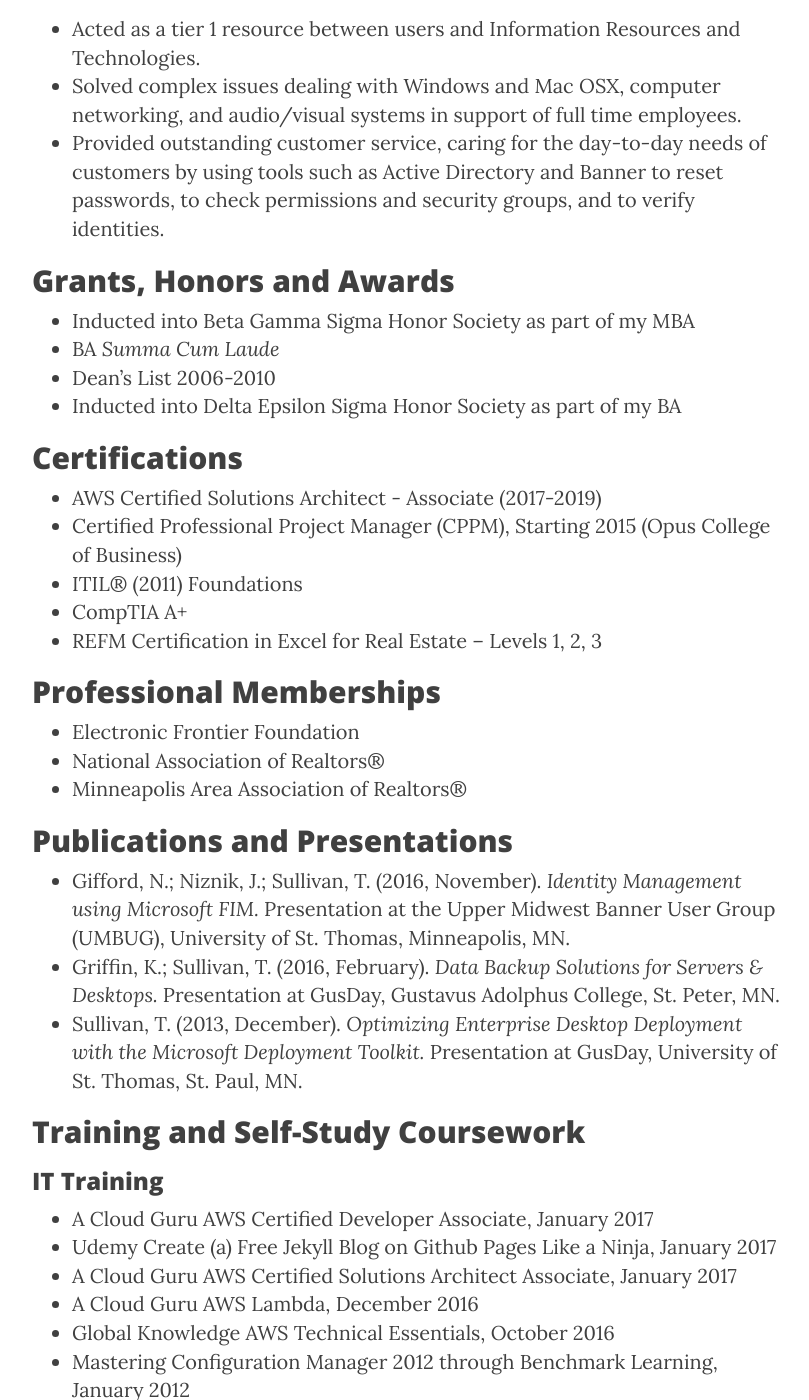
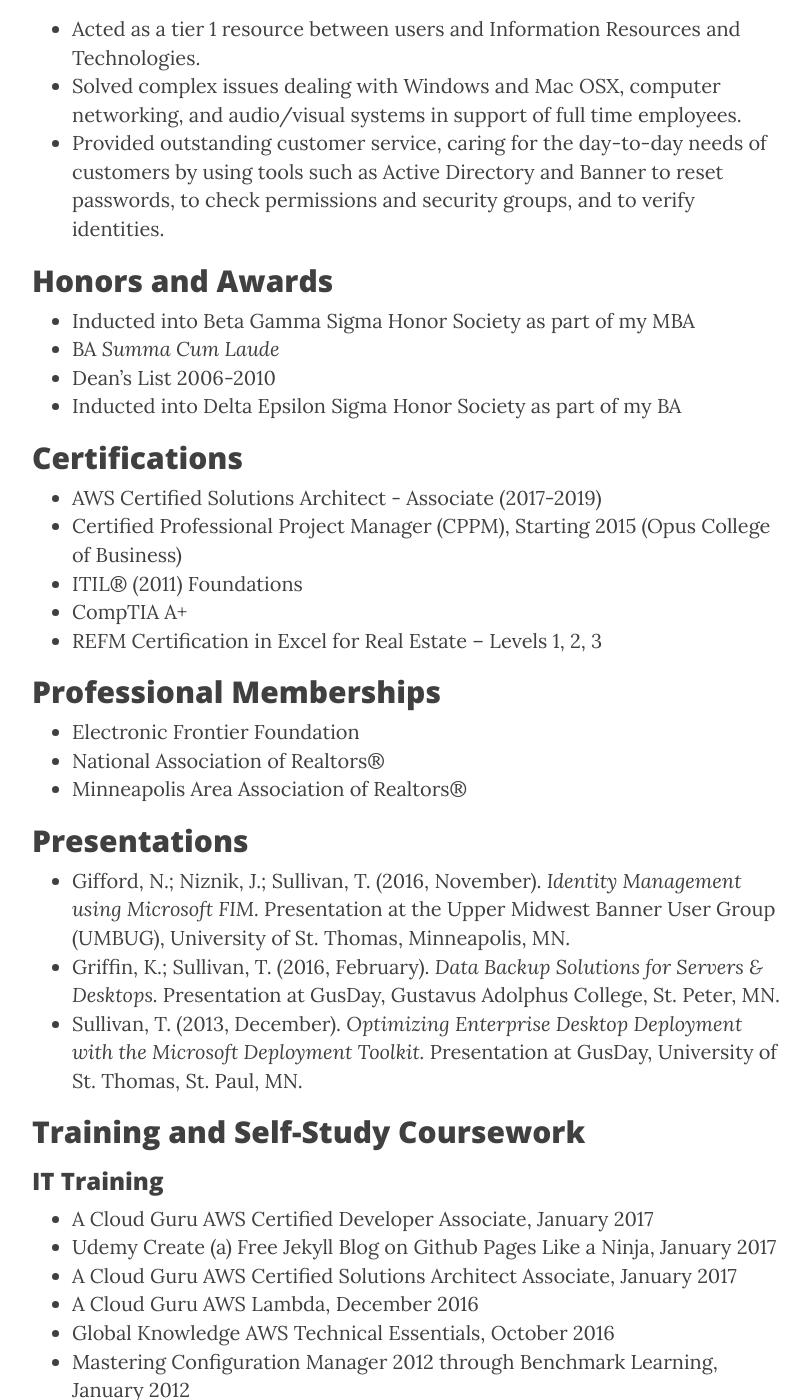
Before and after one commit to tjsullivan1/tjsullivan1.github.io, a Jekyll site: the page built from cv.html, in a window 1280 px wide and 1400 px high, scrolled down 5828 px. Shown: the whole window, without its empty margins (233-1042 px from the left). Built offline with Jekyll 4.4.1, drawn with Linux system fonts in a browser that asks for light colours; nearby versions of some CDN libraries.

Commit message:
cv header update

```diff
--- a/_includes/cv.md
+++ b/_includes/cv.md
@@ -136,7 +136,7 @@
 * Solved complex issues dealing with Windows and Mac OSX, computer networking, and audio/visual systems in support of full time employees.
 * Provided outstanding customer service, caring for the day-to-day needs of customers by using tools such as Active Directory and Banner to reset passwords, to check permissions and security groups, and to verify identities.
 
-## Grants, Honors and Awards
+## Honors and Awards
 * Inducted into [Beta Gamma Sigma Honor Society](https://www.betagammasigma.org/about-bgs) as part of my MBA
 * BA _Summa Cum Laude_
 * Dean's List 2006-2010
@@ -154,7 +154,7 @@
 * National Association of Realtors&reg;
 * Minneapolis Area Association of Realtors&reg;
 
-## Publications and Presentations
+## Presentations
 * Gifford, N.; Niznik, J.; Sullivan, T. (2016, November). _Identity Management using Microsoft FIM._ Presentation at the Upper Midwest Banner User Group (UMBUG), University of St. Thomas, Minneapolis, MN.
 * Griffin, K.; Sullivan, T. (2016, February). _Data Backup Solutions for Servers & Desktops._ Presentation at GusDay, Gustavus Adolphus College, St. Peter, MN.
 * Sullivan, T. (2013, December). _Optimizing Enterprise Desktop Deployment with the Microsoft Deployment Toolkit._ Presentation at GusDay, University of St. Thomas, St. Paul, MN.
```
